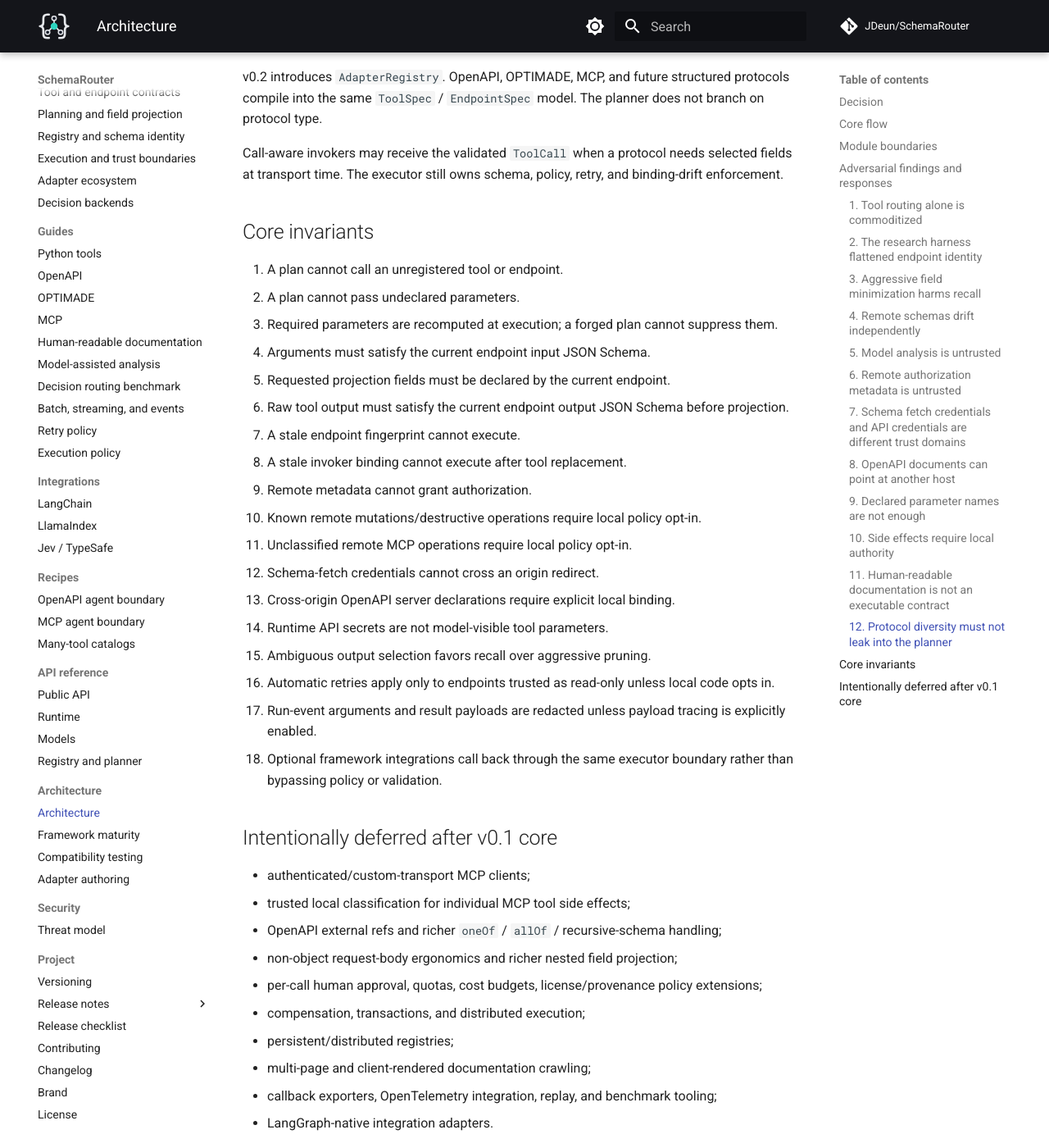
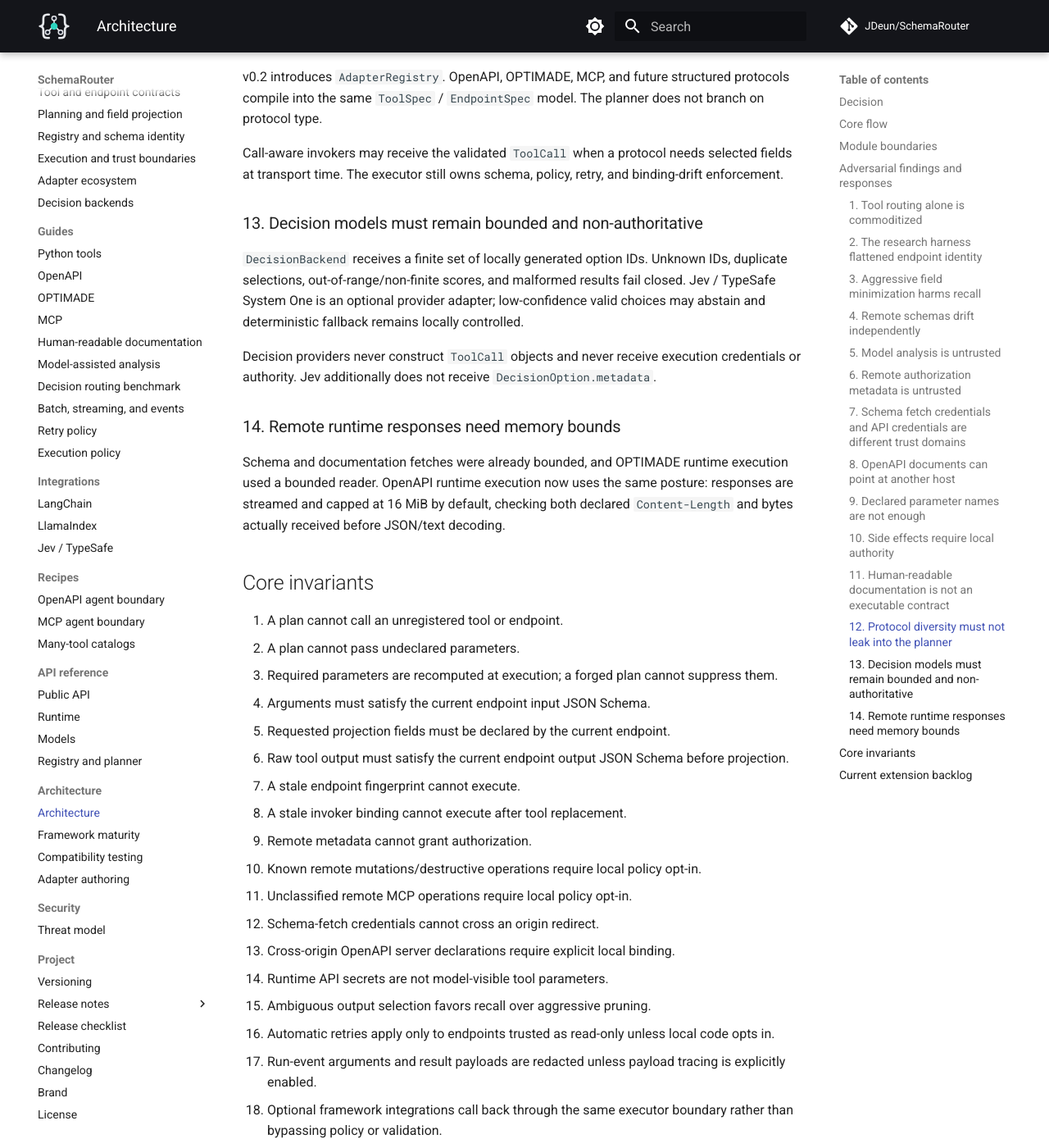
Before and after one commit to JDeun/SchemaRouter, an MkDocs documentation site: the page built from docs/architecture.md, in a window 1280 px wide and 1400 px high, scrolled down 3367 px. Shown: the whole window at 82% size. Built offline with MkDocs 1.6.1 and Material for MkDocs 9.7.7, drawn with Linux system fonts in a browser that asks for light colours; comment, search, counter and statistics services are not loaded; some of the changed text lies outside the part shown.

Commit message:
docs: align adversarial architecture review

````diff
--- a/docs/architecture.md
+++ b/docs/architecture.md
@@ -39,7 +39,7 @@ schemarouter.executor      plan, binding, schema and policy enforcement
 schemarouter.adapters      adapter contracts + OpenAPI/MCP/OPTIMADE/Python implementations
 schemarouter.ingestion     AdapterRegistry dispatch, safe source loading, registry binding
 schemarouter.proposals     evidence-grounded HTML documentation proposals
-schemarouter.integrations  optional ecosystem bridges such as LangChain
+schemarouter.integrations  optional LangChain/LlamaIndex bridges + Jev decision provider
 schemarouter.runtime       high-level invoke/batch/stream facade
 ```
 
@@ -141,6 +141,23 @@ into the same `ToolSpec` / `EndpointSpec` model. The planner does not branch on
 Call-aware invokers may receive the validated `ToolCall` when a protocol needs selected fields at
 transport time. The executor still owns schema, policy, retry, and binding-drift enforcement.
 
+### 13. Decision models must remain bounded and non-authoritative
+
+`DecisionBackend` receives a finite set of locally generated option IDs. Unknown IDs, duplicate
+selections, out-of-range/non-finite scores, and malformed results fail closed. Jev / TypeSafe System
+One is an optional provider adapter; low-confidence valid choices may abstain and deterministic
+fallback remains locally controlled.
+
+Decision providers never construct `ToolCall` objects and never receive execution credentials or
+authority. Jev additionally does not receive `DecisionOption.metadata`.
+
+### 14. Remote runtime responses need memory bounds
+
+Schema and documentation fetches were already bounded, and OPTIMADE runtime execution used a bounded
+reader. OpenAPI runtime execution now uses the same posture: responses are streamed and capped at
+16 MiB by default, checking both declared `Content-Length` and bytes actually received before
+JSON/text decoding.
+
 ## Core invariants
 
 1. A plan cannot call an unregistered tool or endpoint.
@@ -161,8 +178,10 @@ transport time. The executor still owns schema, policy, retry, and binding-drift
 16. Automatic retries apply only to endpoints trusted as read-only unless local code opts in.
 17. Run-event arguments and result payloads are redacted unless payload tracing is explicitly enabled.
 18. Optional framework integrations call back through the same executor boundary rather than bypassing policy or validation.
+19. Optional decision providers can select only locally offered option IDs and cannot grant execution authority.
+20. OpenAPI runtime responses are bounded before decoding, including when Content-Length is absent or misleading.
 
-## Intentionally deferred after v0.1 core
+## Current extension backlog
 
 - authenticated/custom-transport MCP clients;
 - trusted local classification for individual MCP tool side effects;
@@ -172,7 +191,8 @@ transport time. The executor still owns schema, policy, retry, and binding-drift
 - compensation, transactions, and distributed execution;
 - persistent/distributed registries;
 - multi-page and client-rendered documentation crawling;
-- callback exporters, OpenTelemetry integration, replay, and benchmark tooling;
+- callback exporters, OpenTelemetry integration, and replay;
+- larger reproducible decision-routing benchmark datasets and live provider evidence;
 - LangGraph-native integration adapters.
 
 These are extension layers. They should not weaken the core fail-closed contracts above.
````
